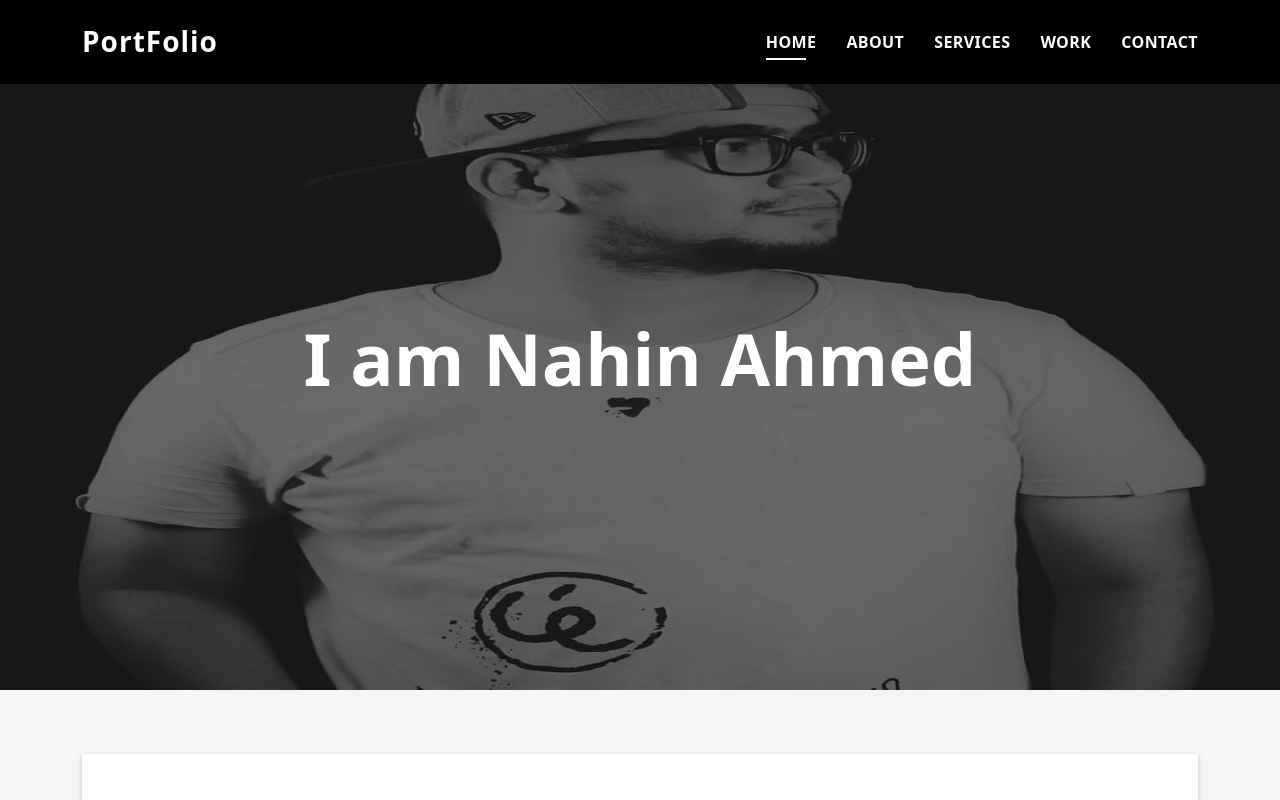
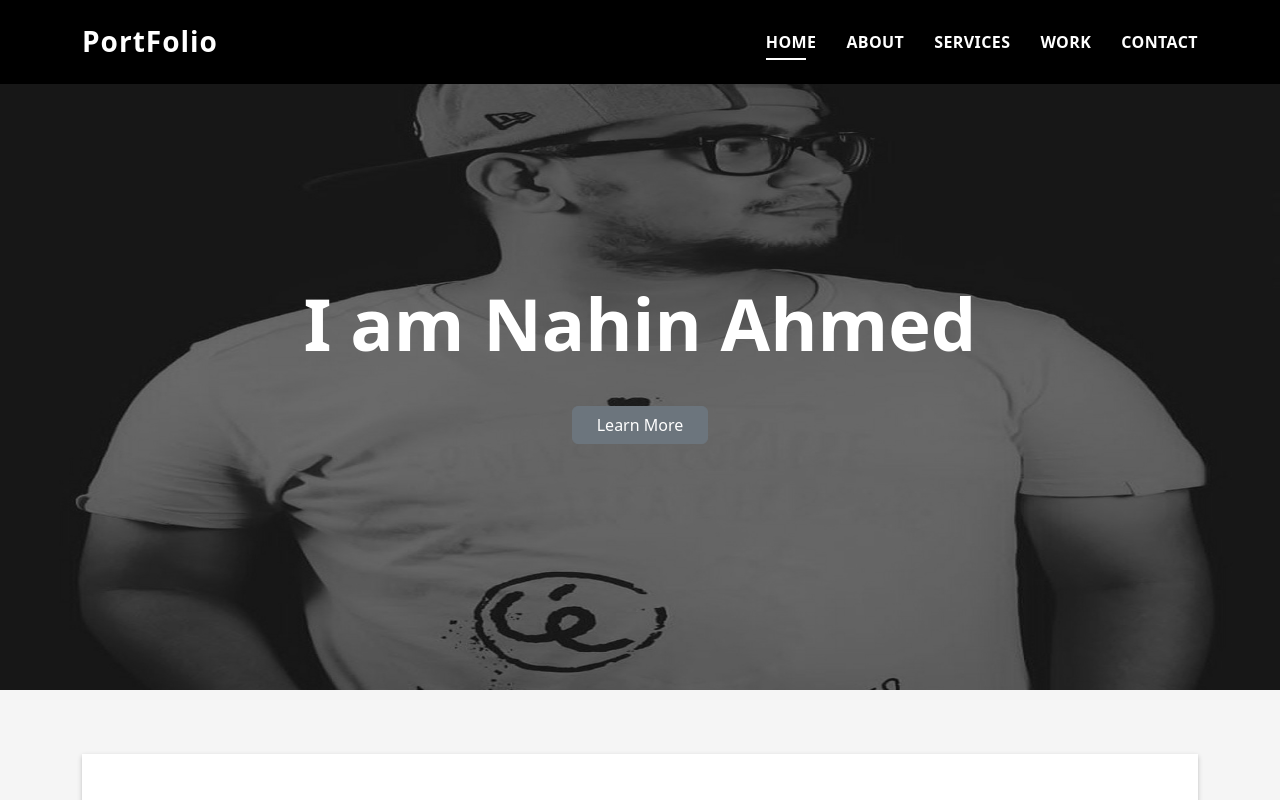
Before and after one commit to NahinAhmed28/nahin-portfolio-vue, a Vue app: page / in a window 1280 px wide. Shown: the top 800 px of the page. Built offline with nearby package versions, Linux system fonts and the light colour scheme.

Commit message:
include js wip

```diff
--- a/src/App.vue
+++ b/src/App.vue
@@ -1,5 +1,7 @@
 <template>
+  <div id="app">
   <WelcomePage/>
+  </div>
 </template>
 
 <script>
@@ -9,7 +11,28 @@ export default {
   name: 'App',
   components: {
     WelcomePage
+  },
+  // metaInfo: {
+  // head: {
+  //
+  //   script: [
+  //     { type: 'text/javascript', src: '../public/assets/vendor/purecounter/purecounter_vanilla.js', body: true },
+  //     { type: 'text/javascript', src: '../public/assets/vendor/bootstrap/js/bootstrap.bundle.min.js', body: true },
+  //     { type: 'text/javascript', src: '../public/assets/vendor/glightbox/js/glightbox.min.js', body: true },
+  //     { type: 'text/javascript', src: '../public/assets/vendor/swiper/swiper-bundle.min.js', body: true },
+  //     { type: 'text/javascript', src: '../public/assets/vendor/typed.js/typed.min.js', body: true },
+  //     { type: 'text/javascript', src: '../public/assets/js/main.js', body: true },
 
-  }
+
+  // { src: '../public/assets/vendor/purecounter/purecounter_vanilla.js', body: true },
+  //  { src: '../public/assets/vendor/bootstrap/js/bootstrap.bundle.min.js', body: true },
+  //  { src: '../public/assets/vendor/glightbox/js/glightbox.min.js', body: true },
+  //  { src: '../public/assets/vendor/swiper/swiper-bundle.min.js', body: true },
+  //  { src: '../public/assets/vendor/typed.js/typed.min.js', body: true },
+  //  { src: '../public/assets/js/main.js', body: true },
+
+
+  //   ],
+  // }
 }
 </script>
--- a/src/WelcomePage.vue
+++ b/src/WelcomePage.vue
@@ -15,7 +15,8 @@ import MainComponent from "@/pageComponents/Main";
 import FooterComponent from "@/pageComponents/Footer";
 export default {
   name: "WelcomePage",
-  components: {FooterComponent, MainComponent, HeroComponent, HeaderComponent}
+  components: {FooterComponent, MainComponent, HeroComponent, HeaderComponent},
+
 }
 </script>
 
--- a/src/main.js
+++ b/src/main.js
@@ -1,4 +1,10 @@
 import { createApp } from 'vue'
 import App from './App.vue'
+// import '../public/assets/vendor/purecounter/purecounter_vanilla.js'
+// import '../public/assets/vendor/bootstrap/js/bootstrap.bundle.min.js'
+// import '../public/assets/vendor/glightbox/js/glightbox.min.js'
+// import '../public/assets/vendor/swiper/swiper-bundle.min.js'
+// import '../public/assets/vendor/typed.js/typed.min.js'
+// import '../public/assets/js/main.js'
 
 createApp(App).mount('#app')
--- a/src/pageComponents/Hero.vue
+++ b/src/pageComponents/Hero.vue
@@ -8,7 +8,7 @@
           <!--<p class="display-6 color-d">Hello, world!</p>-->
           <h1 class="hero-title mb-4">I am Nahin Ahmed</h1>
           <p class="hero-subtitle"><span class="typed" data-typed-items="Designer, Developer, Photographer"></span></p>
-          <!-- <p class="pt-3"><a class="btn btn-primary btn js-scroll px-4" href="#about" role="button">Learn More</a></p> -->
+           <p class="pt-3"><a class="btn btn-secondary btn js-scroll px-4" href="#about" role="button">Learn More</a></p>
         </div>
       </div>
     </div>
--- a/src/pageComponents/Main.vue
+++ b/src/pageComponents/Main.vue
@@ -661,19 +661,12 @@
 
 <script>
 
-import script1 from "../../public/assets/vendor/purecounter/purecounter_vanilla.js"
-import script2 from "../../public/assets/vendor/bootstrap/js/bootstrap.bundle.min.js"
-import script3 from "../../public/assets/vendor/glightbox/js/glightbox.min.js"
-import script4 from "../../public/assets/vendor/swiper/swiper-bundle.min.js"
-import script5 from "../../public/assets/vendor/typed.js/typed.min.js"
+
 
 
 export default {
 
   name: "MainComponent",
-  mounted() {
-    script1,script2,script3,script4,script5
-  }
 }
 </script>
 
```
